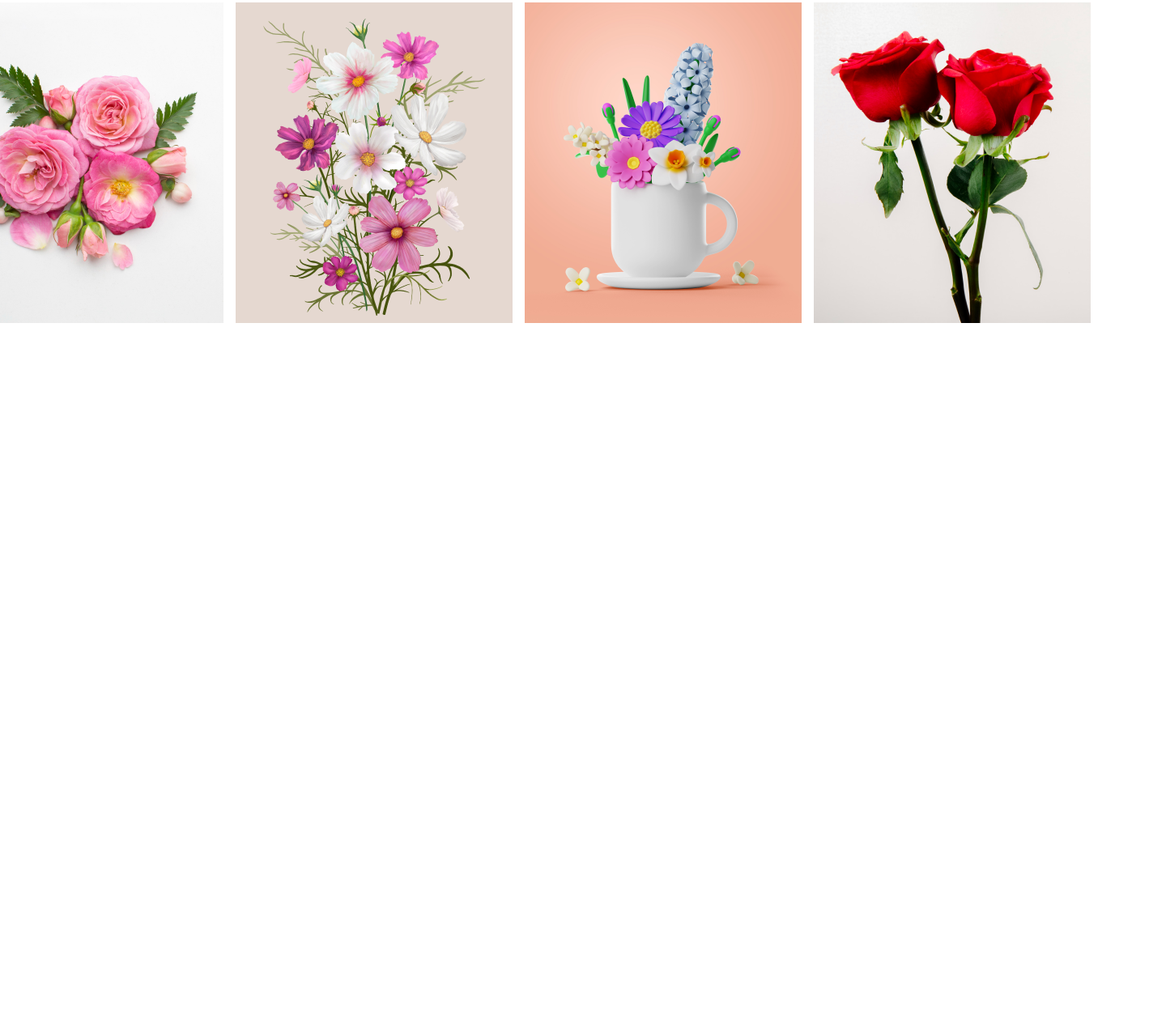
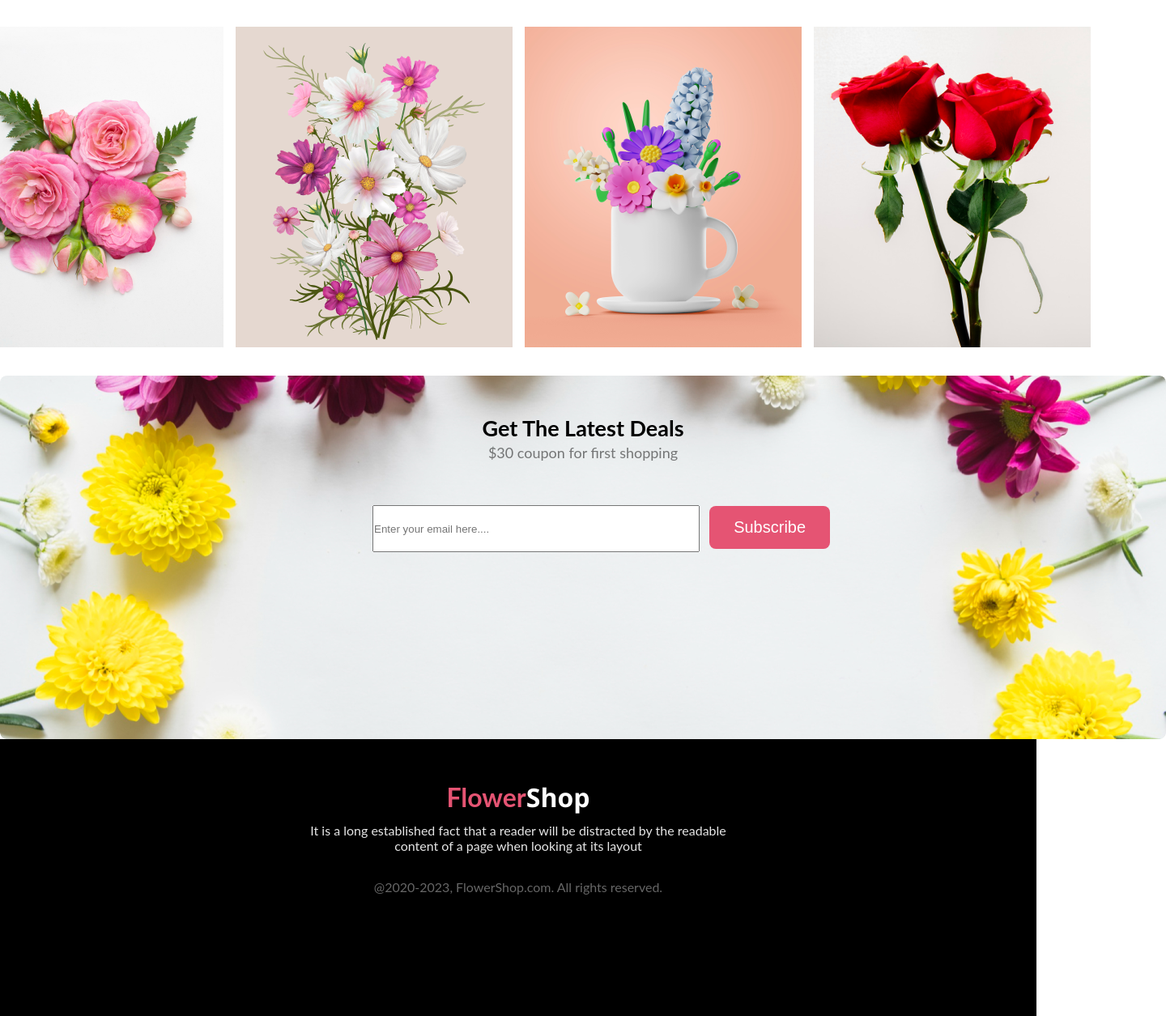
Before and after one commit to Rifatahr/flower-shop-assignment-pro, a plain HTML site: page index.html in a window 1280 px wide. Shown: the part 2662-3917 px from the top of the page at 81% size, 1440 px wide, since content can reach past the window. Before the commit the page ends 3066 px from the top, so only its background shows below. Drawn offline with nearby package versions, Linux system fonts and the light colour scheme.

Commit message:
full project commit

```diff
--- a/index.html
+++ b/index.html
@@ -103,8 +103,33 @@
              </div>
         </section>
 
+        <!-- Deal Section -->
+        <section>
+            <div class="latest-deal">
+
+                <div class="featured-text">
+                    <h2 class="featured-text1">Get The Latest Deals</h2>
+                    <p class="featured-text2">$30 coupon for first shopping</p>
+                </div>
+                <div class="form-sec">
+                <form class="emails" action="">
+                    <input type="email" placeholder="Enter your email here....">
+                    <button class="pri-btn"> Subscribe </button>
+                </form>
+            </div>
+            </div>
+        </section>
+
     </main>
     <footer>
+
+            <div class="footer-sec">
+                <h1 class="footer-text" ><span class="footer-text1">Flower</span>Shop</h1>
+                <p class="footer-text2">It is a long established fact that a reader will be distracted by the readable <br>
+                    content of a page when looking at its layout</p><br>
+                    <p class="footer-text3" >@2020-2023, FlowerShop.com. All rights reserved.</p>
+
+            </div>
 
     </footer>
 </body>
--- a/styles/shop.css
+++ b/styles/shop.css
@@ -116,17 +116,22 @@ line-height: 30px;
 .featured-flowers1{
     border-radius: 300px 300px 0px 0px;
     background: rgba(167, 33, 98, 0.15);
+    padding: 30px 10px 0px 10px;
+
 
 }
 
 .featured-flowers2{
     border-radius: 300px 300px 0px 0px;
     background: rgba(5, 151, 160, 0.15);
+    padding: 30px 10px 0px 10px;
 
 }
 .featured-flowers3{
     border-radius: 300px 300px 0px 0px;
     background: rgba(71, 125, 17, 0.15);
+    padding: 30px 10px 0px 10px;
+
 
 }
 .text-primary{
@@ -164,3 +169,75 @@ line-height: 30px;
     padding-top: 50px;
     margin: 30px;
  }
+ /* deal section */
+
+ .latest-deal{
+    background: url("/Rectangle\ 9.png");
+    width: 1440px;
+    height: 449px;
+    border-radius: 8px;
+    align-items: center;
+    justify-content: center;
+
+ }
+
+ .emails input , textarea{
+    display: inline;
+    width: 400px;
+    height: 54px;
+    margin-right: 8px ;
+    align-items: center;
+ }
+ .emails{
+    border-radius: 15px;
+ }
+ .form-sec{
+    justify-content: center;
+    align-items: center;
+    padding-left: 60px;
+    padding-top: 20px;
+    margin-left: 400px;
+ }
+ /* fotter section */
+
+ footer{
+    text-align: center;
+
+ }
+
+ .footer-sec{
+    width: auto;
+    height: 500px;
+    background-color: black;
+    align-items: center;
+    justify-content: center;
+
+
+ }
+ .footer-text{
+    color: white;
+    align-items: center;
+    justify-content: center;
+    width: auto;
+    padding-top: 50px;
+
+ }
+ .footer-text1{
+    color: #E55473;
+font-family: Lato;
+
+ }
+ .footer-text2{
+    color: rgba(255, 255, 255, 0.90);
+text-align: center;
+font-family: Lato;
+padding: 10px;
+ }
+
+
+ .footer-text3{
+    color: rgba(255, 255, 255, 0.40);
+text-align: center;
+font-family: Lato;
+
+ }
```
Also changed, not shown: Rectangle 9.png (added).
